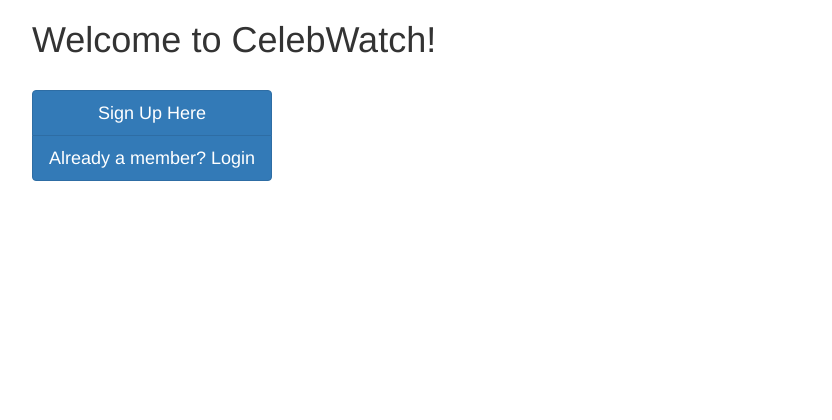
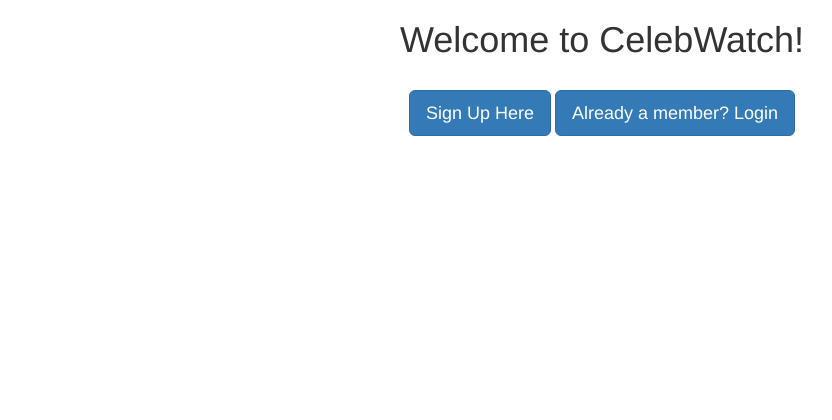
Before and after one commit to kangea/AHanEKangMToma, a PHP site: page /celebwatchmain.php in a window 1280 px wide. Shown: the top 420 px of the page, without its empty margins (38-870 px from the left). Run offline with PHP 8.4, Linux system fonts and the light colour scheme; some libraries are stand-ins or nearby versions.

Commit message:
han update

```diff
--- a/celebwatchmain.php
+++ b/celebwatchmain.php
@@ -9,9 +9,9 @@
 	</head>
 
 	<body>
-		<div class="container">
+		<div class="text-center">
 			<h1>Welcome to CelebWatch!</h1><br>
-			<div class="btn-group-vertical">
+			<div class="text-center">
 				<input type="button" class="btn btn-primary btn-lg" name="signup" value="Sign Up Here">
 				<input type="button" class="btn btn-primary btn-lg" name="login" value="Already a member? Login">
 			</div>
```
